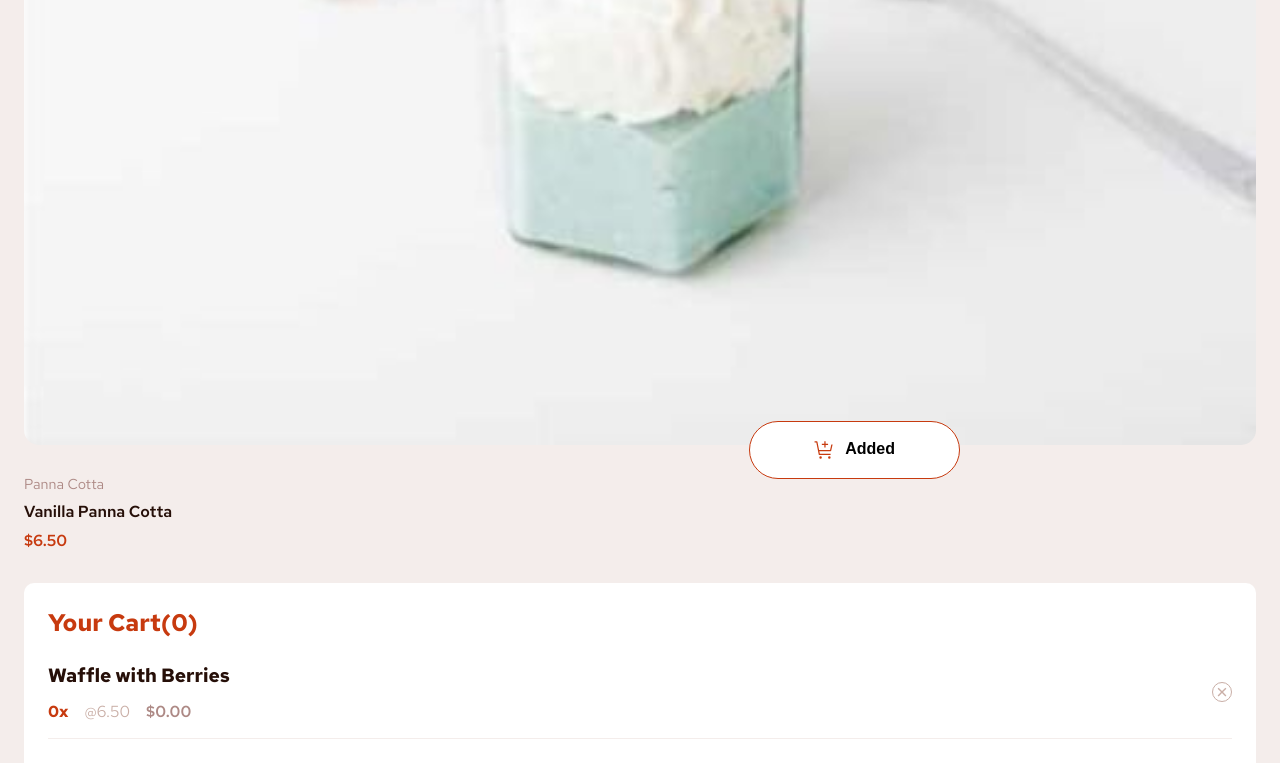
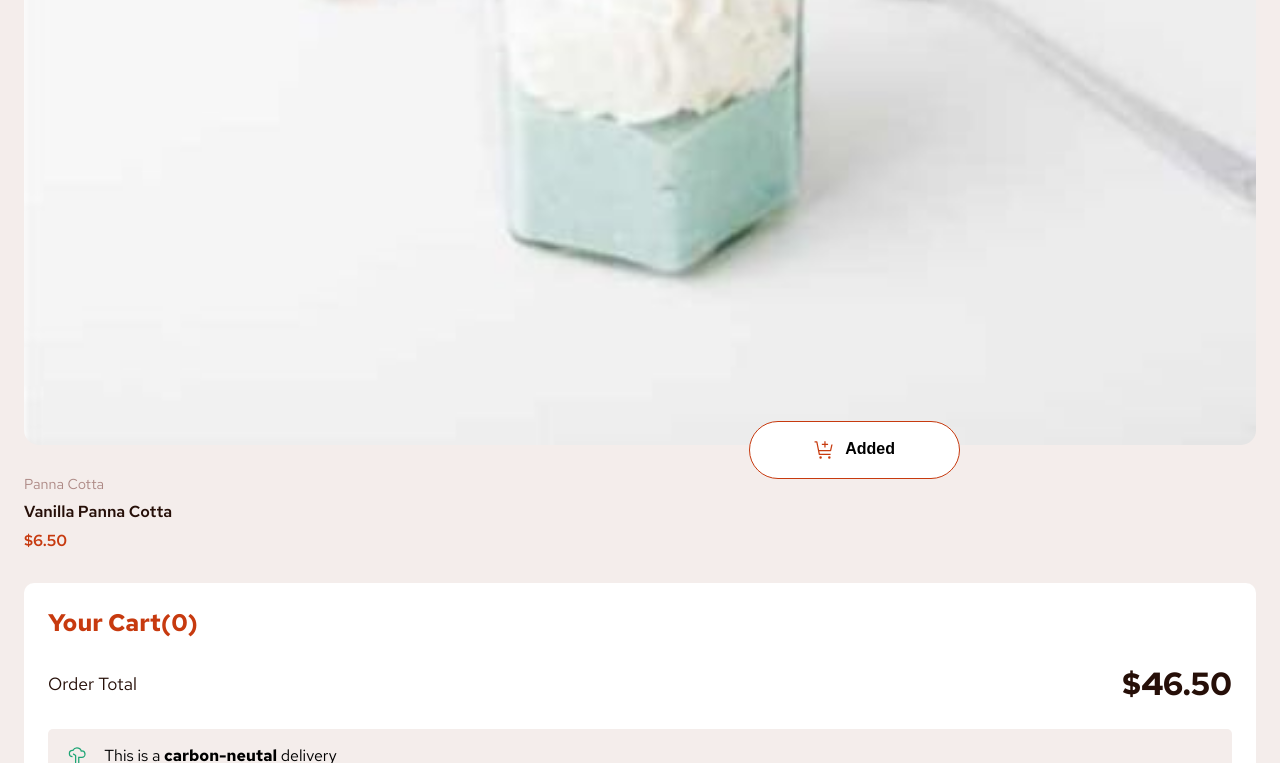
Before and after one commit to shekinahwebdev/PRODUCT-LIST-CART, a React (Vite) app: page / in a window 1280 px wide. Shown: the part 11237-12000 px from the top of the page. Built offline with nearby package versions, Linux system fonts and the light colour scheme; a web font is replaced by a local one.

Commit message:
Refactor food selection logic and update cart display with item count

```diff
--- a/src/components/Food.tsx
+++ b/src/components/Food.tsx
@@ -37,6 +37,7 @@ const Food: React.FC<FoodProps> = ({
   const handleDecrement = () => {
     if (count > 1) {
       setCount(count - 1);
+      onSelect?.(name, price, count, cathegory);
     }
     if (count === 1) {
       setIsAdded(false);
@@ -44,6 +45,7 @@ const Food: React.FC<FoodProps> = ({
   };
   const handleIncrement = () => {
     setCount(count + 1);
+    onSelect?.(name, price, count, cathegory);
   };
 
   return (
--- a/src/components/FoodContainer.tsx
+++ b/src/components/FoodContainer.tsx
@@ -1,83 +1,22 @@
-import { useState } from "react";
+import { useState, useEffect } from "react";
 import data from "../data/data.json";
-import foodItems from "../data/foodItem";
 import { EmptyPage } from "./EmptyPage";
 import Food from "./Food";
 import { SelectedFoodPage } from "./SelectedFoodPage";
 
 const FoodContainer = () => {
-  const [selectedFood, setSelectedFood] = useState([
-    {
-      cathegory: "Waffle",
-      name: "Waffle with Berries",
-      price: 6.5,
-      foodCount: 0,
-      // foodSum: 0,
-    },
-    {
-      cathegory: "Waffle",
-      name: "Waffle with Berries",
-      price: 6.5,
-      foodCount: 0,
-      // foodSum: 0,
-    },
-    {
-      cathegory: "Crème Brûlée",
-      name: "Vanilla Bean Crème Brûlée",
-      price: 7.0,
-      foodCount: 0,
-      // foodSum: 0,
-    },
-    {
-      cathegory: "Macaron",
-      name: "Macaron Mix of Five",
-      price: 8.0,
-      foodCount: 0,
-      // foodSum: 0,
-    },
-    {
-      cathegory: "Tiramisu",
-      name: "Classic Tiramisu",
-      price: 5.5,
-      foodCount: 0,
-      // foodSum: 0,
-    },
-    {
-      cathegory: "Baklava",
-      name: "Pistachio Baklava",
-      price: 4.0,
-      foodCount: 0,
-      // foodSum: 0,
-    },
-    {
-      cathegory: "Pie",
-      name: "Lemon Meringue Pie",
-      price: 5.0,
-      foodCount: 0,
-      // foodSum: 0,
-    },
-    {
-      cathegory: "Cake",
-      name: "Red Velvet Cake",
-      price: 4.5,
-      foodCount: 0,
-      // foodSum: 0,
-    },
-    {
-      cathegory: "Brownie",
-      name: "Salted Caramel Brownie",
-      price: 5.5,
-      foodCount: 0,
-      // foodSum: 0,
-    },
-    {
-      cathegory: "Panna Cotta",
-      name: "Vanilla Panna Cotta",
-      price: 6.5,
-      foodCount: 0,
-      // foodSum: 0,
-    },
-  ]);
+  const [selectedFood, setSelectedFoods] = useState<FoodItem[]>([]);
+
+  useEffect(() => {
+    console.log("Selected Foods changed:", selectedFood);
+  }, [selectedFood]);
+  interface FoodItem {
+    name: string;
+    price: number;
+    count: number;
+    cathegory: string;
+    foodCount: number;
+  }
 
   // Function to handleSelectFood
   const handleSelectedFood = (
@@ -86,21 +25,28 @@ const FoodContainer = () => {
     foodCount: number,
     cathegory: string
   ) => {
-    setSelectedFood((prev) =>
-      prev.map((food) =>
-        food.name === name
-          ? {
-              ...food,
-              foodCount: foodCount,
-              name: name,
-              price: price,
-              cathegory: cathegory,
-            }
-          : food
-      )
-    );
+    setSelectedFoods((prevSelectedFoods) => {
+      const index = prevSelectedFoods.findIndex((item) => item.name === name);
+
+      if (index !== -1 && foodCount > 0) {
+        const updatedFoods = [...prevSelectedFoods];
+        updatedFoods[index].count = foodCount;
+        return updatedFoods;
+      }
+
+      if (index !== -1 && foodCount === 0) {
+        return prevSelectedFoods.filter((item) => item.name !== name);
+      }
+
+      if (index === -1 && foodCount > 0) {
+        return [
+          ...prevSelectedFoods,
+          { name, count: foodCount, price, cathegory, foodCount },
+        ];
+      }
+      return prevSelectedFoods;
+    });
   };
-
   return (
     <section className="food_section">
       <h1 className="main_heading">Desserts</h1>
--- a/src/components/SelectedFoodPage.tsx
+++ b/src/components/SelectedFoodPage.tsx
@@ -6,6 +6,7 @@ interface FoodItem {
   name: string;
   price: number;
   foodCount: number;
+  count: number;
 }
 
 interface SelectedFoodPageProps {
@@ -15,15 +16,16 @@ interface SelectedFoodPageProps {
 export const SelectedFoodPage: React.FC<SelectedFoodPageProps> = ({
   selectedFoods,
 }) => {
+  const totalFood = selectedFoods.length;
   return (
     <main className="selected-food-page">
-      <h1 className="selected-food-page__title">Your Cart(0)</h1>
+      <h1 className="selected-food-page__title">Your Cart({totalFood})</h1>
       {selectedFoods.map((food, index) => (
         <div className="food-selected" key={index}>
           <div className="selected-food-left">
             <p>{food.name}</p>
             <div className="food-price-section">
-              <span className="selected-food-number">{food.foodCount}x</span>
+              <span className="selected-food-number">{food.count}x</span>
               <span className="selected-food-price">
                 @{food.price.toFixed(2)}
               </span>
--- a/src/data/data.json
+++ b/src/data/data.json
@@ -8,7 +8,8 @@
     },
     "name": "Waffle with Berries",
     "category": "Waffle",
-    "price": 6.5
+    "price": 6.5,
+    "foodCount": 0
   },
   {
     "image": {
@@ -19,7 +20,8 @@
     },
     "name": "Vanilla Bean Crème Brûlée",
     "category": "Crème Brûlée",
-    "price": 7.0
+    "price": 7.0,
+    "foodCount": 0
   },
   {
     "image": {
@@ -30,7 +32,8 @@
     },
     "name": "Macaron Mix of Five",
     "category": "Macaron",
-    "price": 8.0
+    "price": 8.0,
+    "foodCount": 0
   },
   {
     "image": {
@@ -41,7 +44,8 @@
     },
     "name": "Classic Tiramisu",
     "category": "Tiramisu",
-    "price": 5.5
+    "price": 5.5,
+    "foodCount": 0
   },
   {
     "image": {
@@ -52,7 +56,8 @@
     },
     "name": "Pistachio Baklava",
     "category": "Baklava",
-    "price": 4.0
+    "price": 4.0,
+    "foodCount": 0
   },
   {
     "image": {
@@ -63,7 +68,8 @@
     },
     "name": "Lemon Meringue Pie",
     "category": "Pie",
-    "price": 5.0
+    "price": 5.0,
+    "foodCount": 0
   },
   {
     "image": {
@@ -74,7 +80,8 @@
     },
     "name": "Red Velvet Cake",
     "category": "Cake",
-    "price": 4.5
+    "price": 4.5,
+    "foodCount": 0
   },
   {
     "image": {
@@ -85,7 +92,8 @@
     },
     "name": "Salted Caramel Brownie",
     "category": "Brownie",
-    "price": 4.5
+    "price": 4.5,
+    "foodCount": 0
   },
   {
     "image": {
@@ -96,6 +104,7 @@
     },
     "name": "Vanilla Panna Cotta",
     "category": "Panna Cotta",
-    "price": 6.5
+    "price": 6.5,
+    "foodCount": 0
   }
 ]
--- a/tsconfig.node.json
+++ b/tsconfig.node.json
@@ -17,7 +17,6 @@
     "strict": true,
     "noUnusedLocals": true,
     "noUnusedParameters": true,
-    "erasableSyntaxOnly": true,
     "noFallthroughCasesInSwitch": true,
     "noUncheckedSideEffectImports": true
   },
```
